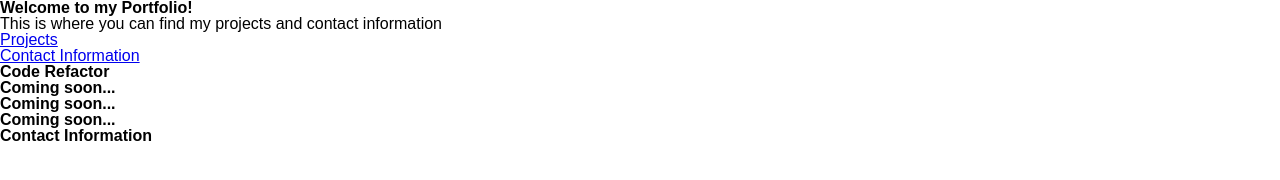
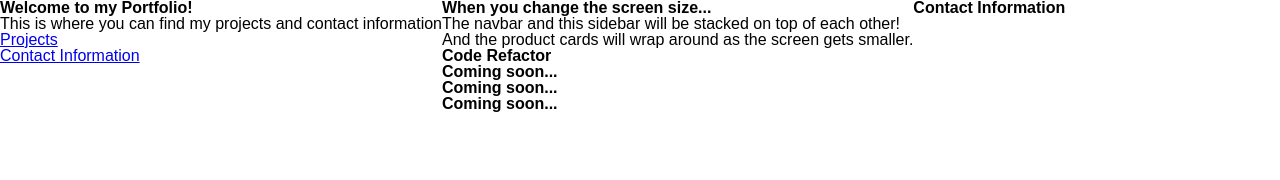
Before and after one commit to zoegautreau/professional-portfolio, a plain HTML site: page index.html in a window 1280 px wide. Drawn offline with Linux system fonts and the light colour scheme; files that its build step writes are made by us from their sources.

Commit message:
comparing css and html

```diff
--- a/assets/css/style.css
+++ b/assets/css/style.css
@@ -0,0 +1,93 @@
+* {
+    box-sizing: border-box;
+  }
+
+body {
+    display: flex;
+    flex-wrap: wrap;
+}
+
+/*
+
+* {
+  box-sizing: border-box;
+}
+
+body {
+  font-family: Arial;
+  margin: 0;
+}
+
+header {
+  padding: 40px;
+  text-align: center;
+  background: #13293d;
+  color: #fff;
+}
+
+nav {
+  display: flex;
+  background-color: #d8a47f;
+}
+
+nav a {
+  color: #13293d;
+  padding: 14px 20px;
+  text-decoration: none;
+  text-align: center;
+}
+
+main {
+  display: flex;
+  flex-wrap: wrap;
+}
+
+aside {
+  flex: 1;
+  background-color: #b9c6ae;
+  padding: 20px;
+}
+
+section {
+  flex: 3;
+  background-color: #fff;
+  padding: 20px;
+}
+
+.sample-img {
+  background-color: #fff;
+  width: 100%;
+  padding: 20px;
+  height: 200px;
+  border: 1px solid black;
+}
+
+footer {
+  flex-shrink: 0;
+  padding: 20px;
+  text-align: center;
+  background: #13293d;
+  color: #fff;
+}
+
+@media screen and (max-width: 768px) {
+  * Use flex-direction to stack the navbar, sidebar, and body *
+  main,
+  nav {
+    flex-direction: column;
+  }
+  * Make the sidebar stack below the body *
+  aside {
+    order: 2;
+  }
+  * Change the header background *
+  header {
+    background: #772014;
+  }
+  * Change the navbar and footer background *
+  nav,
+  footer {
+    background-color: #bb8588;
+  }
+}
+*/
--- a/index.html
+++ b/index.html
@@ -6,9 +6,11 @@
         <title>Zoë Gautreau</title>
     </head>
     <body>
+        <!-- Header -->
         <header>
             <h1>Welcome to my Portfolio!</h1>
             <p>This is where you can find my projects and contact information</p>
+            <!-- Navigation Bar -->
             <div>
                 <nav>
                     <ul>
@@ -22,7 +24,20 @@
                 </nav>
             </div>
         </header>
+        <!-- Main -->
         <main class="content">
+        <!-- Sidebar + Contact/Personal Info -->
+            <aside>
+                <!--Picture of me -->
+                <img src= >
+                <!-- Contact Info -->
+                <h2>When you change the screen size...</h2>
+                <p>The navbar and this sidebar will be stacked on top of each other!</p>
+                <p>
+                And the product cards will wrap around as the screen gets smaller.
+                </p>
+            </aside>
+        <!-- Projects -->
             <section id="projectSection">
                 <div id="codeRefactor" class="project">
                     <h3>Code Refactor</h3>
@@ -42,9 +57,87 @@
                 </div>
             </section>
         </main>
-
+        <!-- Footer -->
         <footer id="contactInfo" class="footer">
             <h1>Contact Information</h1>
         </footer>
     </body>
 </html>
+
+<!--
+<!DOCTYPE html>
+<html>
+  <head>
+    <title>Responsive Web Design</title>
+    <meta charset="UTF-8" />
+    <meta name="viewport" content="width=device-width, initial-scale=1" />
+    <link rel="stylesheet" type="text/css" href="./assets/css/style.css" />
+  </head>
+  <body>
+
+    <header>
+        <h1>Welcome to the store!</h1>
+        <p>
+          When you change the screen size, the layout will change so you can view
+          the page comfortably no matter how small the screen gets!
+        </p>
+      </header>
+
+
+      <nav>
+        <a href="#">Camera</a>
+        <a href="#">Tablet</a>
+        <a href="#">Toilet Paper</a>
+        <a href="#">Wooden Spoons</a>
+      </nav>
+
+
+      <main>
+
+        <aside>
+          <h2>When you change the screen size...</h2>
+          <p>The navbar and this sidebar will be stacked on top of each other!</p>
+          <p>
+            And the product cards will wrap around as the screen gets smaller.
+          </p>
+        </aside>
+
+        <div class="products">
+          <section class="card">
+            <header>Camera</header>
+            <img src="./assets/images/camera.jpg" alt="black camera" />
+            <p>Price: $300</p>
+          </section>
+          <section class="card">
+            <header>Tablet</header>
+            <img src="./assets/images/tablet.jpg" alt="tablet held in hands" />
+            <p>Price: $150</p>
+          </section>
+          <section class="card">
+            <header>Toilet Paper</header>
+            <img
+              src="./assets/images/toilet-paper.jpg"
+              alt="rolls of toilet paper in a basket"
+            />
+            <p>Price: $30</p>
+          </section>
+          <section class="card">
+            <header>Wooden Spoons</header>
+            <img
+              src="./assets/images/wooden-spoons.jpg"
+              alt="4 wooden spoons with different seasonings"
+            />
+            <p>Price: $10</p>
+          </section>
+        </div>
+      </main>
+
+
+      <footer>
+        <h3>
+          Open Chrome DevTools - Toggle device toolbar - Resize the browser
+          window!
+        </h3>
+      </footer>
+    </body>
+  </html> -->
```
